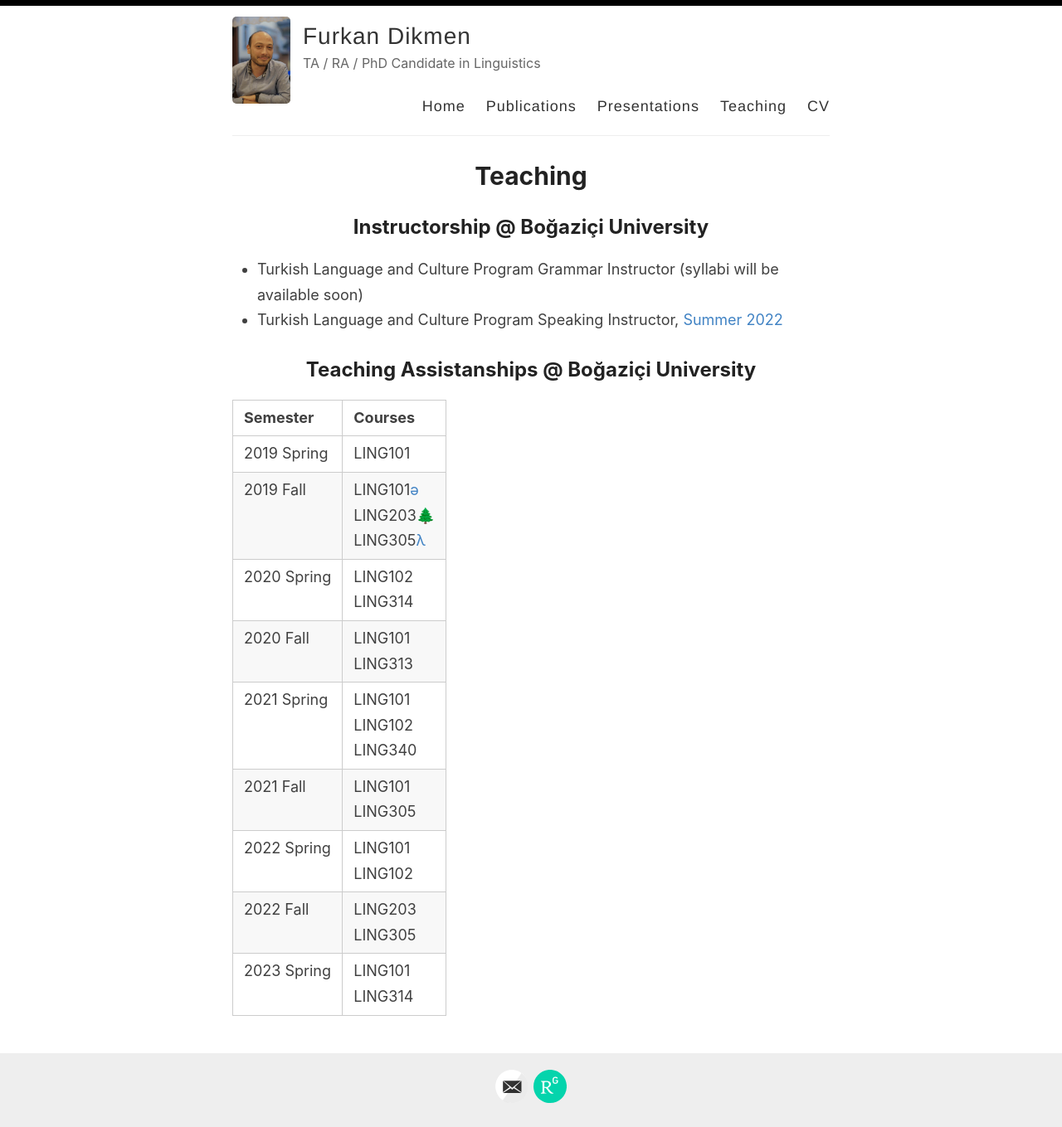
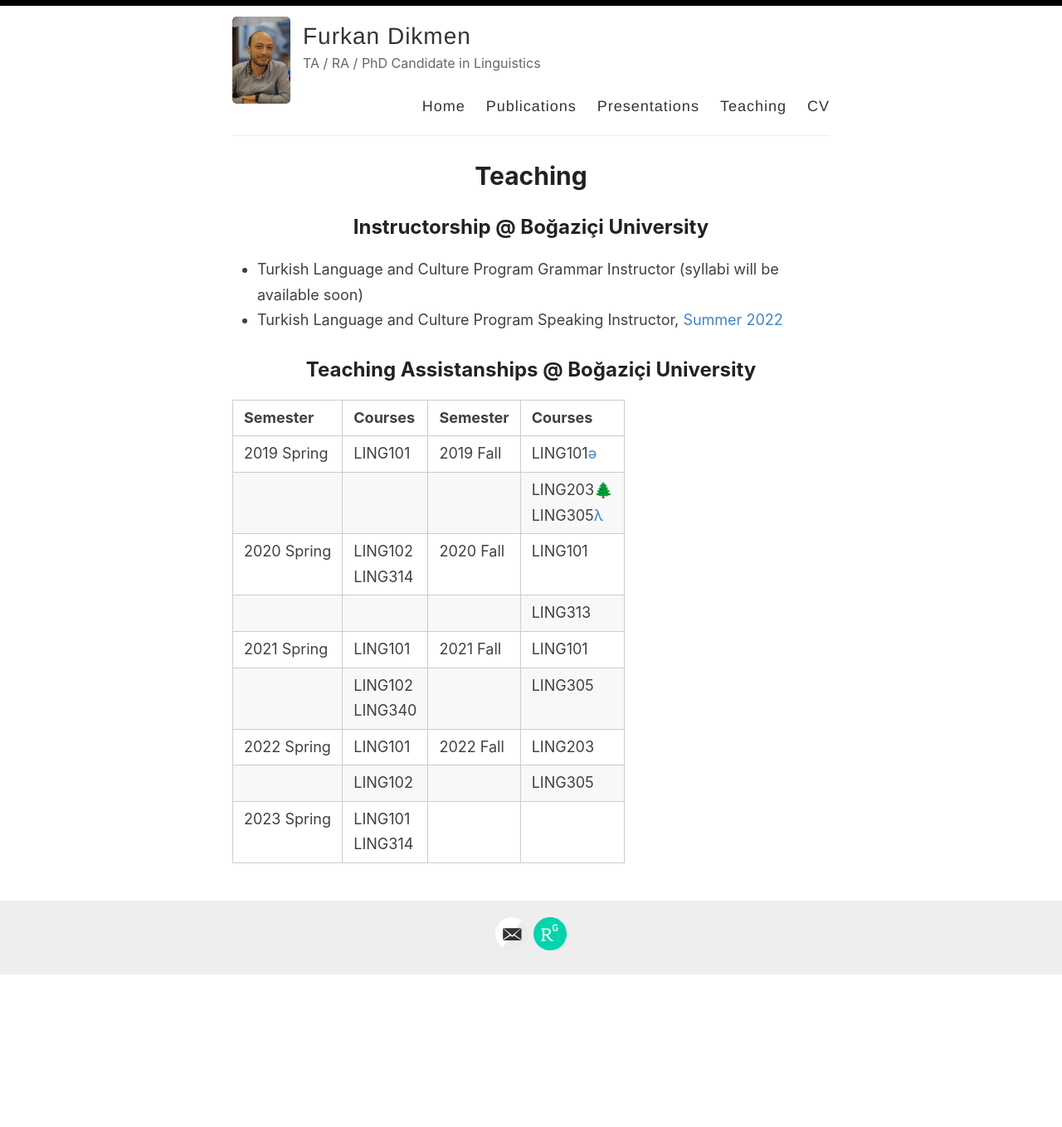
Before and after one commit to furkandikmen/furkandikmen.github.io, a Jekyll site: the page built from _pages/teaching.md, in a window 1280 px wide. Shown: the whole page at 83% size. Built offline with Jekyll 4.4.1, drawn with Linux system fonts in a browser that asks for light colours; after the commit the page ends 1176 px from its top, so only the background shows below that.

Commit message:
Update teaching.md

```diff
--- a/_pages/teaching.md
+++ b/_pages/teaching.md
@@ -17,17 +17,14 @@ permalink: /teaching/
 [🌲]:  https://furkandikmen.com/assets/syllabus/LING203_FALL2019.pdf
 [λ]: https://furkandikmen.com/assets/syllabus/LING305Fall2020.pdf
 
-
-
-
-| Semester      | Courses                       |
-|---------------|-------------------------------|
-| 2019 Spring   | LING101                       |
-| 2019 Fall     | LING101[ə]<br>LING203[🌲]<br>LING305[λ]  |
-| 2020 Spring   | LING102<br>LING314              |
-| 2020 Fall     | LING101<br>LING313              |
-| 2021 Spring   | LING101<br>LING102<br>LING340     |
-| 2021 Fall     | LING101<br>LING305              |
-| 2022 Spring   | LING101<br>LING102              |
-| 2022 Fall     | LING203<br>LING305              |
-| 2023 Spring   | LING101<br>LING314              |
+| Semester      | Courses               | Semester     | Courses               |
+|---------------|-----------------------|--------------|-----------------------|
+| 2019 Spring   | LING101               | 2019 Fall    | LING101[ə]            |
+|               |                       |              | LING203[🌲]<br>LING305[λ] |
+| 2020 Spring   | LING102<br>LING314    | 2020 Fall    | LING101               |
+|               |                       |              | LING313               |
+| 2021 Spring   | LING101               | 2021 Fall    | LING101               |
+|               | LING102<br>LING340    |              | LING305               |
+| 2022 Spring   | LING101               | 2022 Fall    | LING203               |
+|               | LING102               |              | LING305               |
+| 2023 Spring   | LING101<br>LING314    |              |                       |
```
